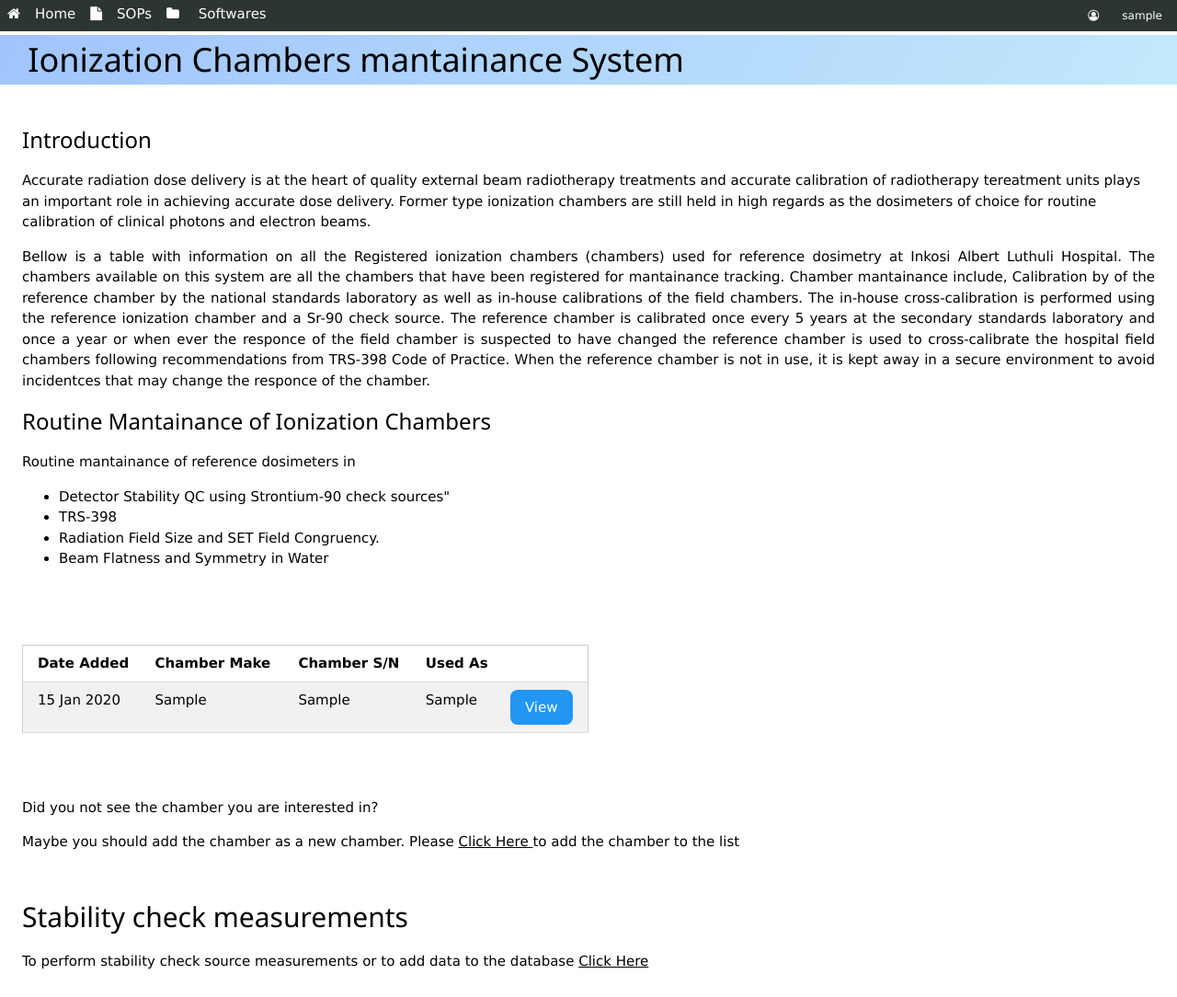
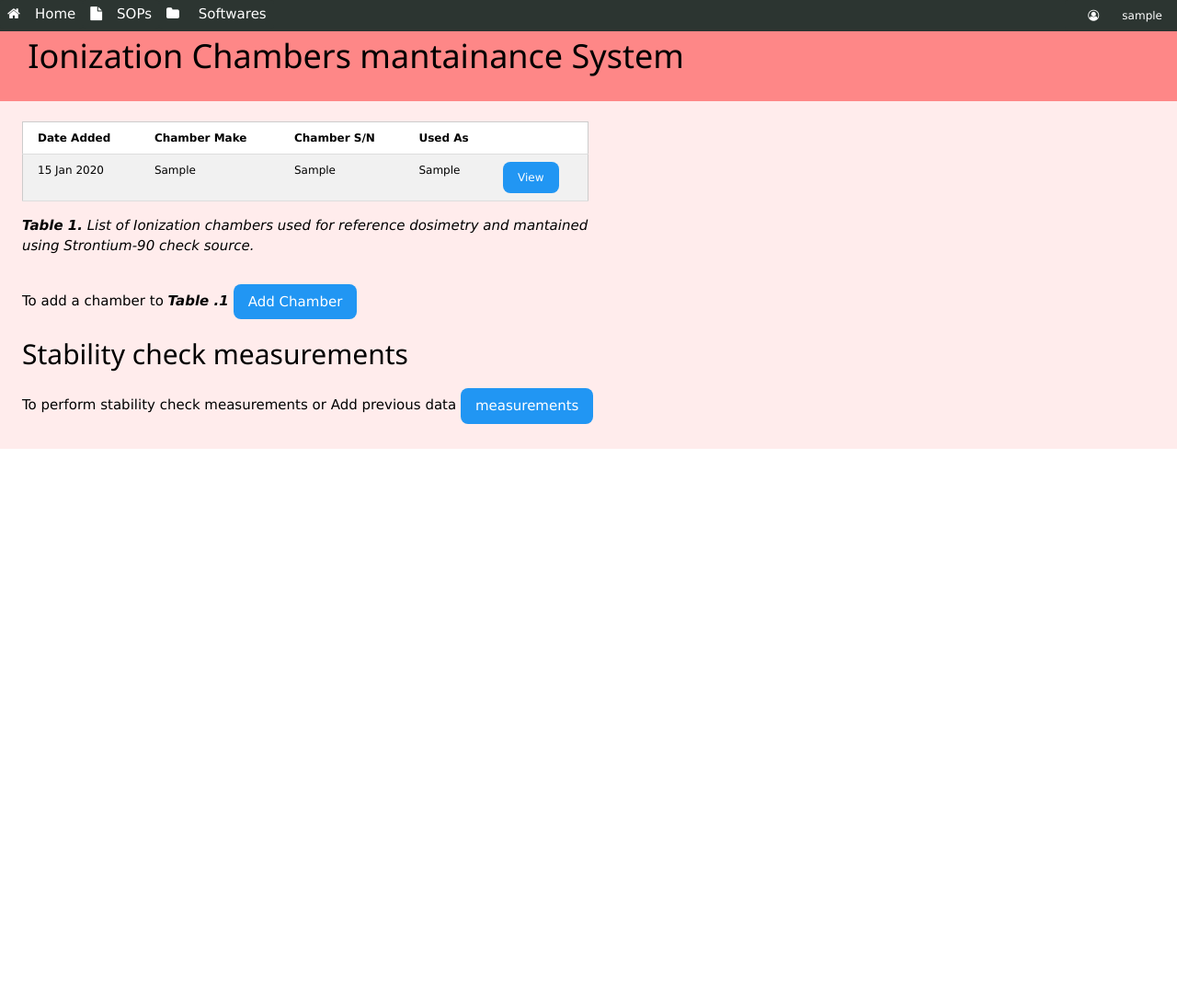
Before and after one commit to nkosie18/work_app, a Flask app: a page that uses app/templates/chambers.html in a window 1280 px wide. Shown: the whole page at 92% size. After the commit the page ends 488 px from the top, so only its background shows below. Run offline with Flask 2, Linux system fonts and the light colour scheme; a user stored in the database is signed in; tables that the repository leaves empty hold one stand-in row (values such as "Sample post"); some libraries are stand-ins or nearby versions.

Commit message:
nice stuff

```diff
--- a/app/ionization_chambers/views.py
+++ b/app/ionization_chambers/views.py
@@ -78,7 +78,7 @@ def chamberViewProcess():
             date1 = datetime.strftime(each.date, "%d %b %Y")
             avrg = round(((each.m_reading1 + each.m_reading2 + each.m_reading3)/3),2)
 
-            ktp = round((760.3/each.m_press)*((273.2 + each.m_temp)/293.2),3)
+            ktp = round((760.004/each.m_press)*((273.2 + each.m_temp)/293.2),3)
 
             exposure_corr = round(((avrg * ktp)/decay),2)
 
--- a/app/static/myjava.js
+++ b/app/static/myjava.js
@@ -1,10 +1,13 @@
 $(document).ready(function(){
     $('#hello').text('Hello world! I have just changed the text in this paragraph using JQuery');
 
-    $('#btn-0390').click(function(event){
-        event.preventDefault();
 
-        var serial_number = $('#serial').text();
+
+    $("#chambst").click(function(event){
+        //event.preventDefault();
+
+
+        var serial_number = event.target.id;
         //console.log(serial_number)
         req2 = $.ajax({
             url : '/chambViewProcess',
@@ -24,8 +27,9 @@ $(document).ready(function(){
             var decay_ref1 =  data.decay_ref;
             var ref_exposure = data.exposure_ref;
 
+            $('#chambhist').css("display", "block");
             $('#refmeas_b').html(`
-                <h1 style ="margin-top:-20mm;"> ${chamber_name}</h1>
+                <h2 style ="margin-top:-20mm;"> ${chamber_name}</h2>
 
                 <p> Date: ${date} </p>
                 <p> Electrometer: ${electrometer} </p>
@@ -36,19 +40,25 @@ $(document).ready(function(){
             `)
 
             $('#chambhist').html(`
-
-            <table id= "numbanumba" class = " w3-table-all">
+            <div class="w3-row">
+            <div class="w3-col l8">
+            <div class = "w3-responsive" style="background-color: #FAB340;">
+            <table id= "numbanumba" class = " w3-table-all w3-small">
             <tr>
             <th> Date </th>
-            <th> Mean Exposure(mGy) </th>
-            <th> Temperatur(0C) </th>
-            <th> Pressure (mm Hg) </th>
+            <th> X <sub> mean</sub> (mGy) </th>
+            <th> Temp(<sup> 0 </sup> C) </th>
+            <th> Press (mm Hg) </th>
             <th> Ktp </th>
             <th> Sr-90 Decay </th>
-            <th> Exposure corr (mGy)  </th>
+            <th> X <sub> corr </sub> (mGy)  </th>
             <th> Percent Diff </th>
             </tr>
             </table>
+            </div>
+            </div>
+            <div class="w3-col l4"><p></p></div>
+            </div>
 
             `)
             if(data.ref_only !== 'true'){
@@ -83,11 +93,14 @@ $(document).ready(function(){
 
 
 
-        })
+        });
+
 
 
     });
 
+
+    /*
     $("#addmore").click(function(){
         $("#mytable").append("<tr><td>Mfeka</dt><td>J. P</dt><td>KZ003344</dt><td>10 MV</dt></tr>");
        });
@@ -95,7 +108,7 @@ $(document).ready(function(){
     $('#addjson').click(function(event) {
     event.preventDefault();
     $.getJSON('b.json');
-    })
+    });
 
     $('#check').click(function(){
 
@@ -115,7 +128,7 @@ $(document).ready(function(){
 
                 );
         });
-    });
+    }); */
 
 
 });
--- a/app/templates/chambers.html
+++ b/app/templates/chambers.html
@@ -6,9 +6,12 @@
 
 
 
-<div>
+<div style="background-color: #FFECEC;">
 
-    <div style=" margin-top: -5mm; background-image: linear-gradient(120deg, #a1c4fd 0%, #c2e9fb 100%);"> <h1 style="margin-top: 15mm; margin-left: 8mm;"> Ionization Chambers mantainance System </h1>  </div>
+    <header style="background-color: #FE8787;  height:20mm;">
+        <div style=" margin-top: -5mm;"> <h1 style="margin-top: 14mm; margin-left: 8mm;"> Ionization Chambers mantainance System </h1>  </div>
+    </header>
+
 
 
 
@@ -25,34 +28,11 @@
             {%endwith%}
             </h4>
         </div>
-        <h3>Introduction</h3>
-        <p>
-            Accurate  radiation dose delivery is at the heart of quality external beam radiotherapy treatments and accurate calibration of radiotherapy tereatment units plays an important role in achieving accurate dose delivery. Former type ionization chambers are still held in high regards as the dosimeters of choice for routine calibration of clinical photons and electron beams.
 
-
-        </p>
-        <p style="text-align:justify;">Bellow is a table with information on all the Registered ionization chambers (chambers) used for reference dosimetry at Inkosi Albert Luthuli Hospital. The chambers available on this system are all the chambers that have been registered for mantainance tracking.
-            Chamber mantainance include, Calibration by of the reference chamber by the national standards laboratory as well as in-house calibrations of the field chambers. The in-house cross-calibration is performed using the reference ionization chamber and a Sr-90 check source.
-            The reference chamber is calibrated once every 5 years at the secondary standards laboratory and once a year or when ever the responce of the field chamber is suspected to have changed the reference chamber is used to cross-calibrate the hospital field chambers following recommendations from TRS-398 Code of Practice.
-            When the reference chamber is not in use, it is kept away in a secure environment to avoid incidentces that may change the responce of the chamber.
-
-        </p>
-        <h3>Routine Mantainance of Ionization Chambers</h3>
-        <p>
-            Routine mantainance of reference dosimeters in
-        </p>
-
-    <ul>
-        <li> Detector Stability QC using Strontium-90 check sources" </li>
-        <li>TRS-398</li>
-        <li>Radiation Field Size and SET Field Congruency.</li>
-        <li>Beam Flatness and Symmetry in Water</li>
-    </ul>
-        <br><br><br>
 
     <div class="w3-row">
         <div class = "w3-col m6 l6 ">
-            <table class ="w3-table-all">
+            <table id = "chambst"class ="w3-table-all w3-small">
 
                 <tr>
                     <th>Date Added</th>
@@ -67,14 +47,16 @@
                     <td> {{item.make}} </td>
                     <td id="serial"> {{item.sn}} </td>
                     <td>{{item.chamber_type}}</td>
-                    <td> <button type="button" id="{{'btn-{}'.format(item.sn)}}" class="w3-button w3-blue w3-round-large">View</button></td>
+                    <td> <button type="button" id="{{item.sn}}" class="w3-button w3-blue w3-round-large">View</button></td>
                 </tr>
                 {%endfor%}
             </table>
+            <p> <i><b>Table 1.</b> List of Ionization chambers used for reference dosimetry and mantained using Strontium-90 check source. </i></p>
+
         </div>
-        <div class="w3-col m6 l6">
+        <div id = "mydiv1" class="w3-col m6 l6">
             <div class="w3-container w3-padding-64">
-                    <div id="refmeas_b" class="w3-col l8 m8">
+                    <div id="refmeas_b" class="w3-col l8 m8" >
 
                     </div>
 
@@ -84,18 +66,17 @@
 
 
 
+
         </div>
 
     </div>
-    <br>
-    <div id = "chambhist">
+    <div id = "chambhist" >
 
 
     </div>
-    <p> Did you not see the chamber you are interested in? </p>
-    <p> Maybe you should add the chamber as a new chamber. Please <a href="{{url_for('reg_chamber.reg_chamber')}}"> Click Here </a> to add the chamber to the list </p><br>
+    <p> To add a chamber to <b><i>Table .1 </i></b> <button type="button" onclick="location.href='{{url_for('reg_chamber.reg_chamber')}}'" class="w3-button w3-blue w3-round-large"> Add Chamber </button><br>
     <h2>Stability check measurements</h2>
-    <p>To perform stability check source measurements or to add data to the database  <a href="{{url_for('ion_chamber.sr_checks_m')}}"> Click Here </a></p>
+    <p>To perform stability check measurements or Add previous data <button type="button" onclick="location.href='{{url_for('ion_chamber.sr_checks_m')}}'" class="w3-button w3-blue w3-round-large"> measurements </button>  <a href="">  </a></p>
 
 
 
```
